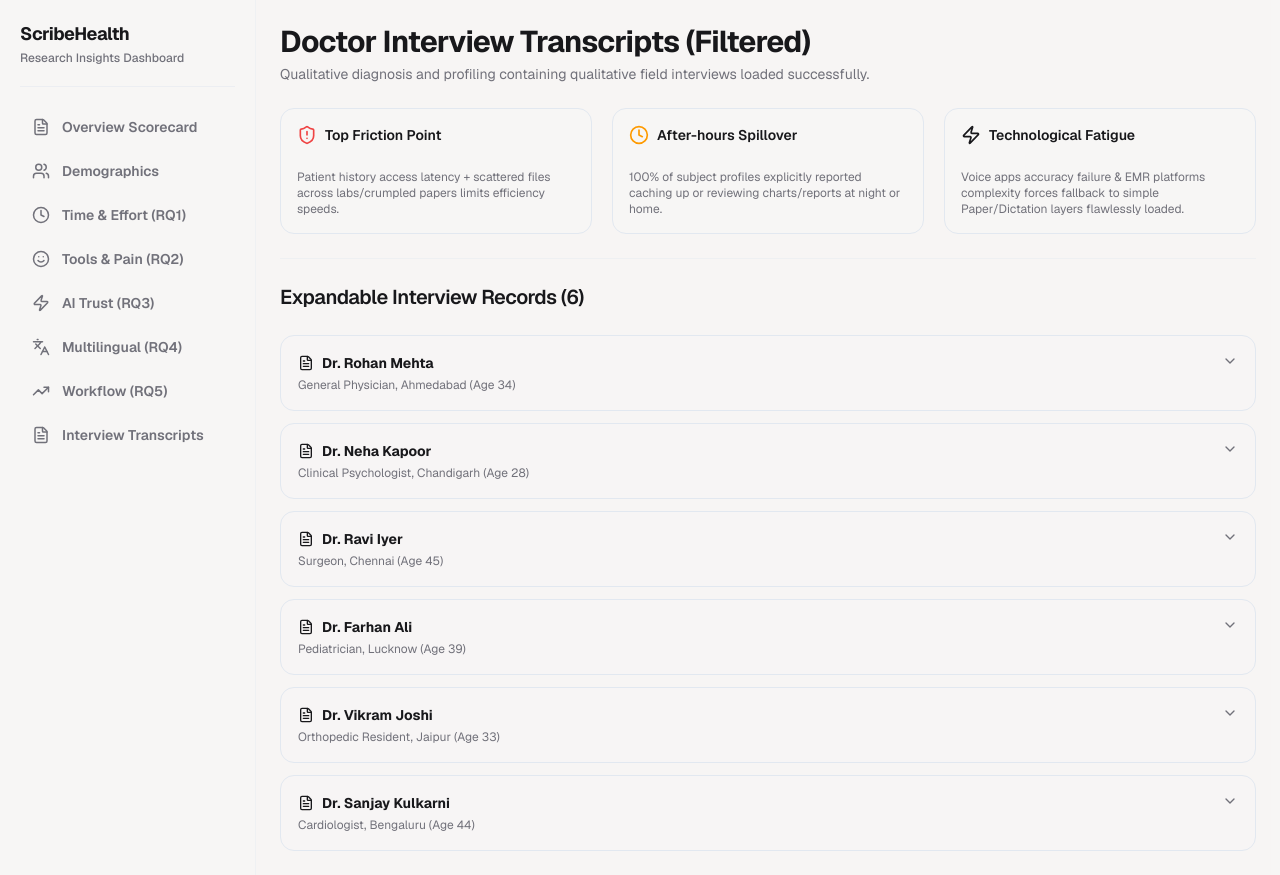
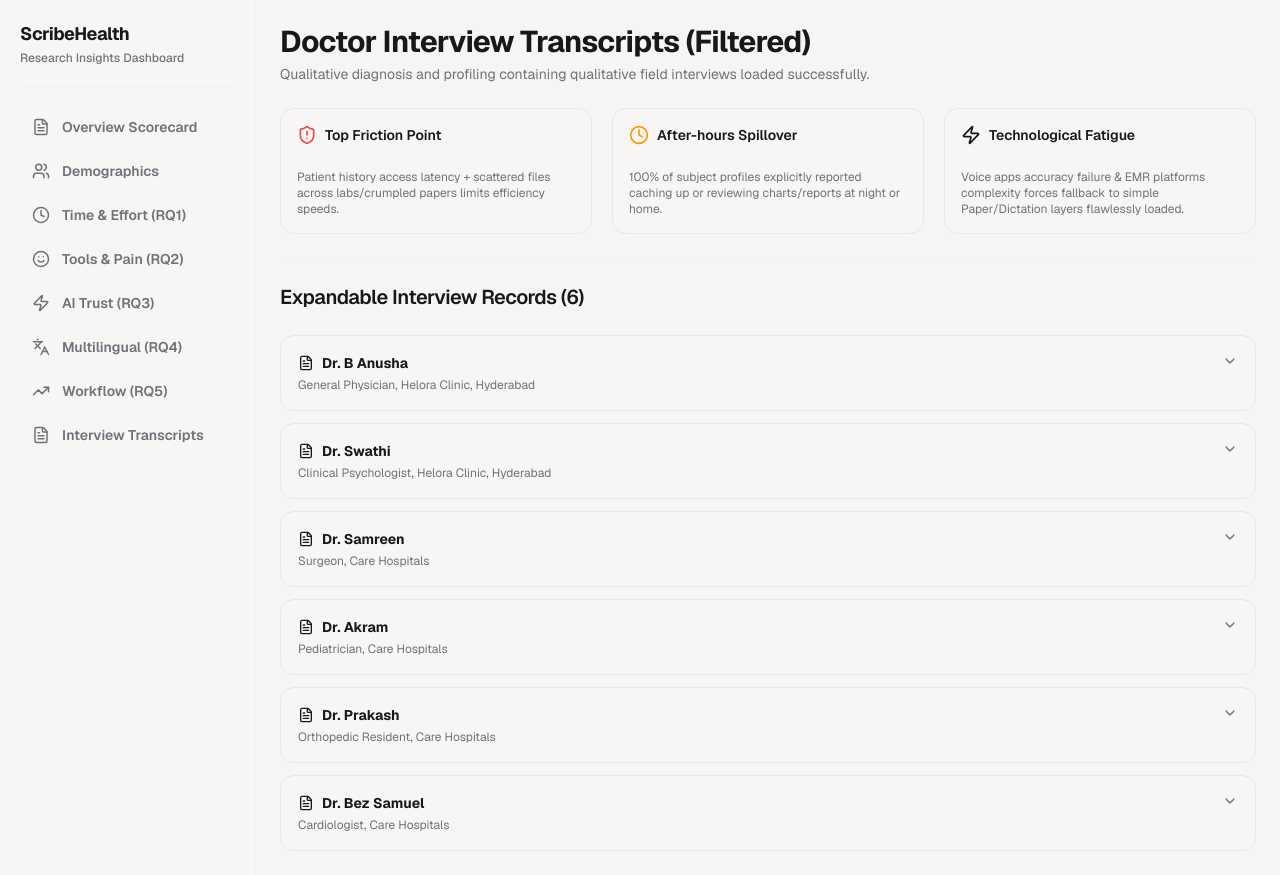
Before and after one commit to Drool3008/ScribeHealth_form, a Next.js app: page /dashboard/transcripts in a window 1280 px wide. Built offline with nearby package versions, Linux system fonts and the light colour scheme.

Commit message:
Update: Anonymize names and replace workplaces accurately loading

```diff
--- a/app/dashboard/transcripts/page.tsx
+++ b/app/dashboard/transcripts/page.tsx
@@ -10,8 +10,8 @@ import { FileText, Clock, ShieldAlert, ZapIcon } from "lucide-react"
 
 const transcripts = [
   {
-    doctor: "Dr. Rohan Mehta",
-    title: "General Physician, Ahmedabad (Age 34)",
+    doctor: "Dr. B Anusha",
+    title: "General Physician, Helora Clinic, Hyderabad",
     answers: {
       Q1: "I quickly jot down the diagnosis, prescription, maybe a test I've referred. Then the next patient is already waiting, so I just move on. I try to keep it brief.",
       Q2: "I use a tablet — there's a software on it. But honestly it's not very smooth, so for a lot of follow-up patients I just handwrite a prescription and enter data later when the queue dies down.",
@@ -24,8 +24,8 @@ const transcripts = [
     }
   },
   {
-    doctor: "Dr. Neha Kapoor",
-    title: "Clinical Psychologist, Chandigarh (Age 28)",
+    doctor: "Dr. Swathi",
+    title: "Clinical Psychologist, Helora Clinic, Hyderabad",
     answers: {
       Q1: "After a session, I write my session notes while everything is fresh — the themes that came up, interventions I used, observations, and the plan for next time.",
       Q2: "I use Notion for my notes. It's not a clinical tool exactly, but I've set it up to work the way I need. For formal records I print and file hard copies.",
@@ -38,8 +38,8 @@ const transcripts = [
     }
   },
   {
-    doctor: "Dr. Ravi Iyer",
-    title: "Surgeon, Chennai (Age 45)",
+    doctor: "Dr. Samreen",
+    title: "Surgeon, Care Hospitals",
     answers: {
       Q1: "Post-surgery there's a detailed operative note. Then post-op orders. For OPD visits, I dictate notes and my assistant enters them.",
       Q2: "Dictation via assistant (OPD), direct entry into hospital system (surgery), paper for pre-op.",
@@ -52,8 +52,8 @@ const transcripts = [
     }
   },
   {
-    doctor: "Dr. Farhan Ali",
-    title: "Pediatrician, Lucknow (Age 39)",
+    doctor: "Dr. Akram",
+    title: "Pediatrician, Care Hospitals",
     answers: {
       Q1: "I finish the prescription, update records, and sometimes message parents summaries on WhatsApp.",
       Q2: "Pediatric EMR tool + WhatsApp + paper files.",
@@ -66,8 +66,8 @@ const transcripts = [
     }
   },
   {
-    doctor: "Dr. Vikram Joshi",
-    title: "Orthopedic Resident, Jaipur (Age 33)",
+    doctor: "Dr. Prakash",
+    title: "Orthopedic Resident, Care Hospitals",
     answers: {
       Q1: "Quick OPD notes. In wards, continuous updates after interactions.",
       Q2: "Mostly handwritten. Some HIS usage but not intuitive.",
@@ -80,8 +80,8 @@ const transcripts = [
     }
   },
   {
-    doctor: "Dr. Sanjay Kulkarni",
-    title: "Cardiologist, Bengaluru (Age 44)",
+    doctor: "Dr. Bez Samuel",
+    title: "Cardiologist, Care Hospitals",
     answers: {
       Q1: "Update findings, write prescription, dictate summary if needed.",
       Q2: "Diagnostic software + dictation + manual entry.",
```
